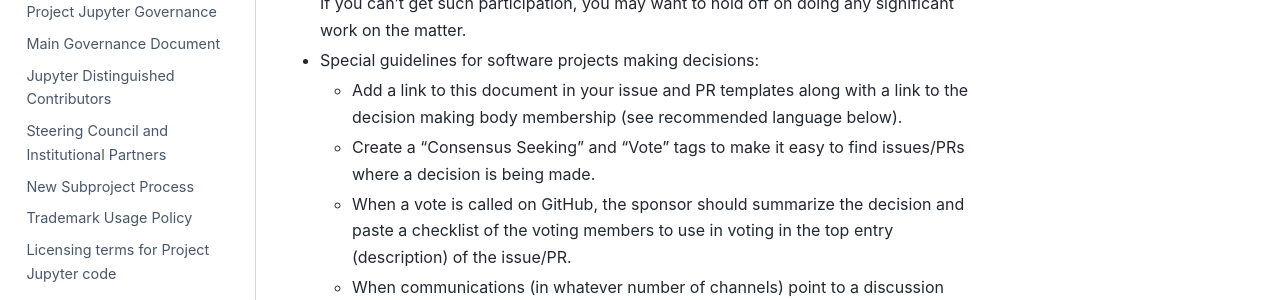
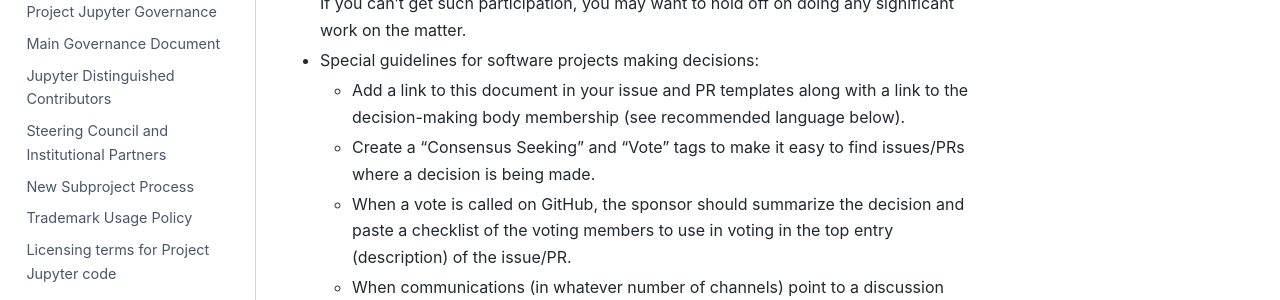
Before and after one commit to jupyter/governance, a Jupyter Book: the page built from decision_making.md, in a window 1280 px wide and 900 px high, scrolled down 2067 px. Shown: the part 180-480 px from the top of the window. Built offline with Jupyter Book 1.0.4 settings and Sphinx 7.4.7 and the Sphinx Book theme 1.1.4, drawn with Linux system fonts in a browser that asks for light colours; pages that are not in the unit, such as notebooks, are missing from menus.

```diff
--- a/decision_making.md
+++ b/decision_making.md
@@ -33,7 +33,7 @@ While the previous section is prescriptive for all Jupyter teams, the following
 - During the consensus seeking phase, don’t interpret a lack of participation, discussion, or feedback as consensus or the lack thereof. Dissent can be silent and sometimes people are supportive but busy.
 - If you are interested in a decision being made, it is your responsibility to encourage voting member/stakeholders/community participation in the decision making process. If you can’t get such participation, you may want to hold off on doing any significant work on the matter.
 - Special guidelines for software projects making decisions:
-  - Add a link to this document in your issue and PR templates along with a link to the decision making body membership (see recommended language below).
+  - Add a link to this document in your issue and PR templates along with a link to the decision-making body membership (see recommended language below).
   - Create a “Consensus Seeking” and “Vote” tags to make it easy to find issues/PRs where a decision is being made.
   - When a vote is called on GitHub, the sponsor should summarize the decision and paste a checklist of the voting members to use in voting in the top entry (description) of the issue/PR.
   - When communications (in whatever number of channels) point to a discussion that requires a project-wide decision, and before major implementation work starts, a standalone issue should be opened that summarizes the issue, points to relevant prior discussions, and calls for an explicit vote/decision. This issue should be tightly scoped to the relevant decision only, and include the "Vote" tag.
```
